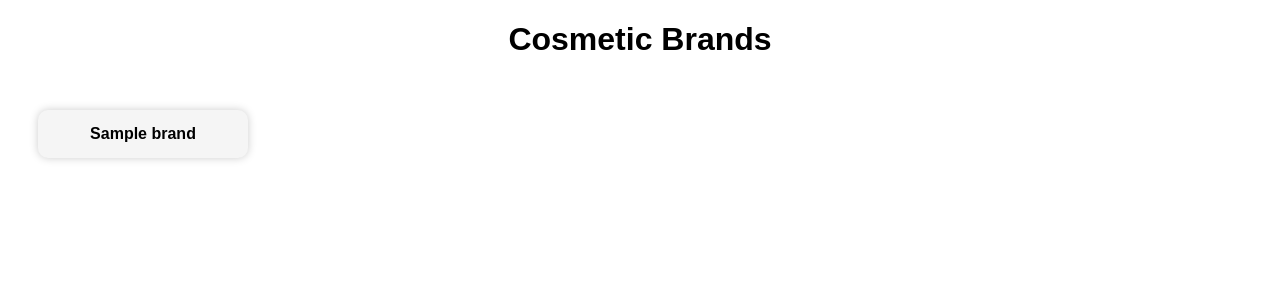
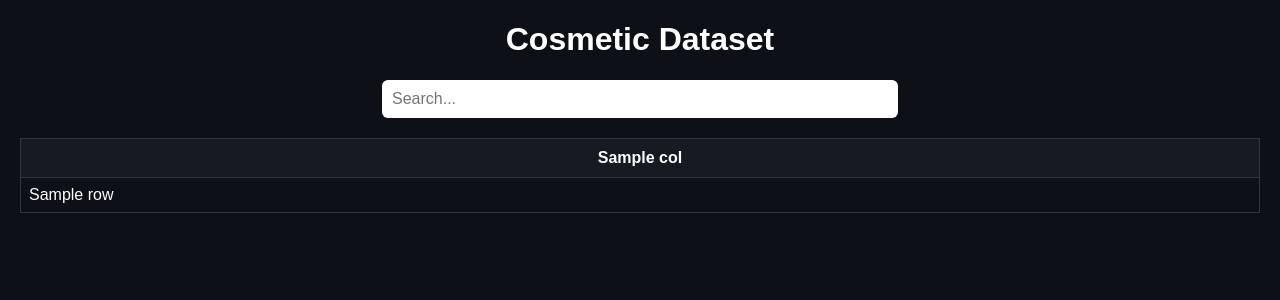
Before and after one commit to GayathriGollapalli/Cosmetic-Insights-Dashboard, a Flask app: template templates/brands.html in a window 1280 px wide. Shown: the top 300 px of the page. Run offline with Flask 3, Linux system fonts and the light colour scheme; the template is opened without the code that fills it: most values are stand-ins (such as "Sample title", 1, 10 or a date in 2020).

Commit message:
Updated brands page with searchable table

```diff
--- a/app.py
+++ b/app.py
@@ -20,11 +20,13 @@ def story():
 def brands():
     df = pd.read_csv("data/cosmetics.csv", encoding="latin1")
 
-    brands = sorted(df["Brand"].dropna().unique())
+    data = df.to_dict(orient="records")
+    columns = df.columns.tolist()
 
     return render_template(
         "brands.html",
-        brands=brands
+        data=data,
+        columns=columns
     )
 
 
--- a/templates/brands.html
+++ b/templates/brands.html
@@ -1,53 +1,131 @@
 <!DOCTYPE html>
 <html>
 <head>
-    <title>Cosmetic Brands</title>
+<meta charset="UTF-8">
+<title>Cosmetic Dataset</title>
 
 <style>
-        body {
-            font-family: Arial;
+
+body{
+    font-family:Arial, sans-serif;
+    background:#0d1117;
+    color:white;
+    margin:20px;
 }
 
-        h1 {
-            text-align: center;
+h1{
+    text-align:center;
 }
 
-        .brand-container {
-            display: flex;
-            flex-wrap: wrap;
-            gap: 25px;
-            padding: 30px;
+#search{
+    width:40%;
+    padding:10px;
+    margin:20px auto;
+    display:block;
+    border-radius:6px;
+    border:none;
+    font-size:16px;
 }
 
-        .brand-card {
-            width: 180px;
-            padding: 15px;
-            text-align: center;
-            background: #f5f5f5;
-            border-radius: 10px;
-            color: black;
-            font-weight: bold;
-            box-shadow: 0 0 8px #ccc;
+.table-container{
+    overflow-x:auto;
 }
+
+table{
+    width:100%;
+    border-collapse:collapse;
+}
+
+th{
+    background:#161b22;
+    color:white;
+    padding:10px;
+    border:1px solid #30363d;
+}
+
+td{
+    padding:8px;
+    border:1px solid #30363d;
+}
+
+tr:nth-child(even){
+    background:#161b22;
+}
+
+tr:hover{
+    background:#21262d;
+}
+
 </style>
 
 </head>
 
 <body>
 
-<h1>Cosmetic Brands</h1>
+<h1>Cosmetic Dataset</h1>
 
-<div class="brand-container">
+<input
+type="text"
+id="search"
+placeholder="Search..."
+onkeyup="searchTable()">
 
-{% for brand in brands %}
+<div class="table-container">
 
-<div class="brand-card">
-    {{ brand }}
-</div>
+<table id="myTable">
 
+<thead>
+<tr>
+
+{% for col in columns %}
+<th>{{ col }}</th>
 {% endfor %}
+
+</tr>
+</thead>
+
+<tbody>
+
+{% for row in data %}
+<tr>
+
+{% for col in columns %}
+<td>{{ row[col] }}</td>
+{% endfor %}
+
+</tr>
+{% endfor %}
+
+</tbody>
+
+</table>
 
 </div>
 
+<script>
+
+function searchTable(){
+
+let input=document.getElementById("search").value.toUpperCase();
+
+let table=document.getElementById("myTable");
+
+let tr=table.getElementsByTagName("tr");
+
+for(let i=1;i<tr.length;i++){
+
+let rowText=tr[i].innerText.toUpperCase();
+
+if(rowText.indexOf(input)>-1)
+tr[i].style.display="";
+else
+tr[i].style.display="none";
+
+}
+
+}
+
+</script>
+
 </body>
 </html>
```
Lines whose indentation alone changed are shown as unchanged.
